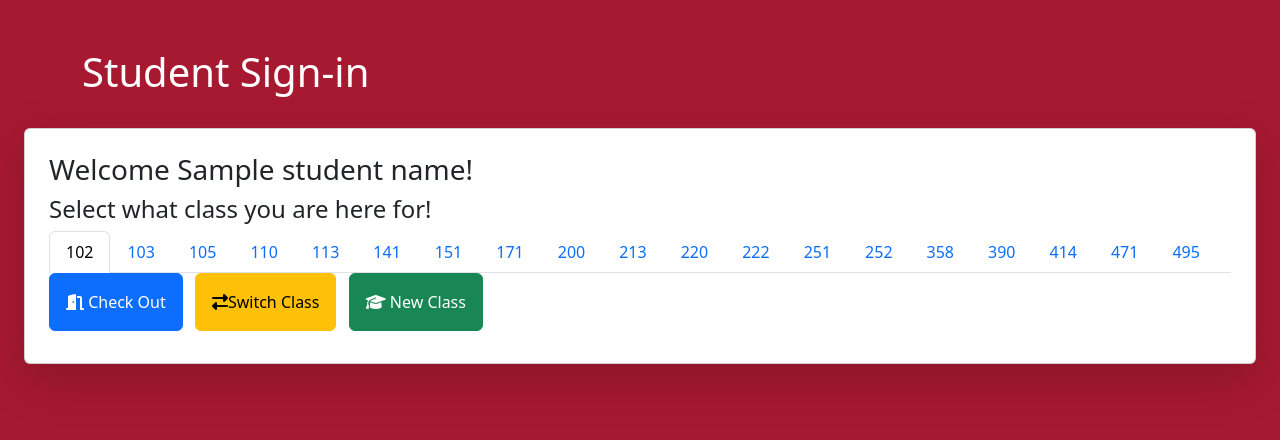
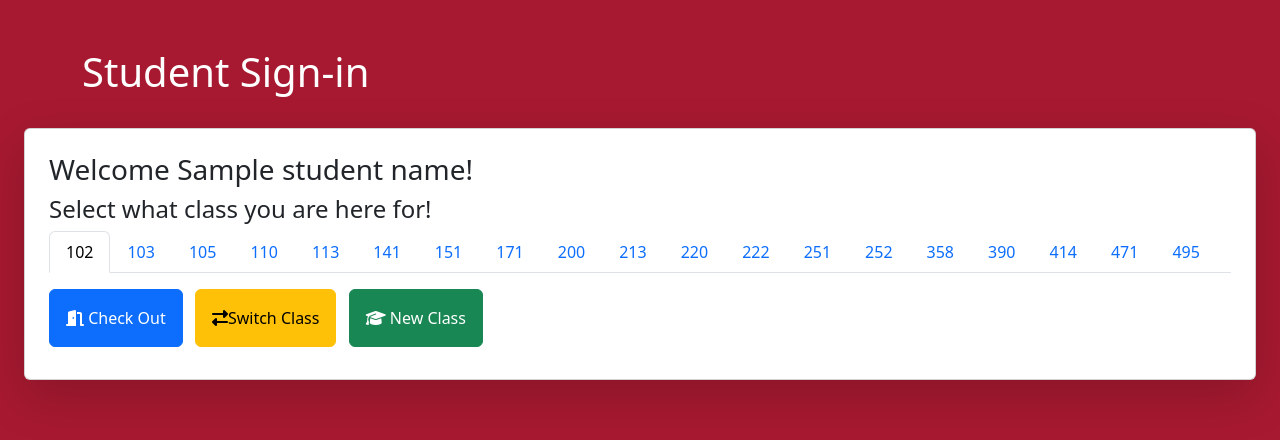
Before and after one commit to maxcramerhub/llcmonitor, a Django app: template monitor/templates/monitor/class_check.html in a window 1280 px wide. Shown: the top 440 px of the page. Run offline with Django 5.2, Linux system fonts and the light colour scheme; data comes from the database, SQL or seed files in the repository; both versions use the stored data as it was after the commit; tables that the repository leaves empty hold one stand-in row (values such as "Sample post"); the template is opened without the code that fills it: values that come from a table or form of the project are taken from there, most other values are stand-ins (such as "Sample title", 1, 10 or a date in 2020).

Commit message:
updates for ico, more cleanup

```diff
--- a/llcsite/settings.py
+++ b/llcsite/settings.py
@@ -26,6 +26,10 @@ SECRET_KEY = "django-insecure-b)fo%sa=ftyf31wyiccnk%&q#k4o-=)m#31v_@zlk#^+@0^yzm
 DEBUG = True
 
 ALLOWED_HOSTS = []
+
+STATICFILES_DIRS = [
+    BASE_DIR / "static",
+]
 
 
 # Application definition
@@ -123,7 +127,7 @@ USE_TZ = True
 # Static files (CSS, JavaScript, Images)
 # https://docs.djangoproject.com/en/5.1/howto/static-files/
 
-STATIC_URL = "static/"
+STATIC_URL = "/static/"
 
 # Default primary key field type
 # https://docs.djangoproject.com/en/5.1/ref/settings/#default-auto-field
--- a/monitor/templates/monitor/class_check.html
+++ b/monitor/templates/monitor/class_check.html
@@ -40,10 +40,10 @@
             {% if signed_in == False %}
             <button type="submit" name="action" value="checkin" class="btn btn-primary me-2 mt-3 p-3 h3"><i class="fa-solid fa-circle-check"></i> Check In</button>
             {% else %}
-            <button type="submit" name="action" value="checkout" class="btn btn-primary me-2 p-3 h3" {% if some_condition %}disabled{% endif %}><i class="fa-solid fa-door-open"></i> Check Out</button>
-            <button type="submit" name="action" value="swap" class="btn btn-warning me-2 p-3 h3"{% if some_condition %}disabled{% endif %}><i class="fa-solid fa-right-left"></i>Switch Class</button>
+            <button type="submit" name="action" value="checkout" class="btn btn-primary me-2 mt-3 p-3 h3" {% if some_condition %}disabled{% endif %}><i class="fa-solid fa-door-open"></i> Check Out</button>
+            <button type="submit" name="action" value="swap" class="btn btn-warning me-2 mt-3 p-3 h3"{% if some_condition %}disabled{% endif %}><i class="fa-solid fa-right-left"></i>Switch Class</button>
             {% endif %}
-            <button type="submit" name="action" value="addclass" class="btn btn-success me-2 p-3 h3"><i class="fa-solid fa-graduation-cap"></i> New Class</button>
+            <button type="submit" name="action" value="addclass" class="btn btn-success me-2 mt-3 p-3 h3"><i class="fa-solid fa-graduation-cap"></i> New Class</button>
         </form>
 
 {% endblock %}
--- a/monitor/templates/monitor/class_select.html
+++ b/monitor/templates/monitor/class_select.html
@@ -52,14 +52,14 @@
                             id="{{ course.Course_Number }}"
                             value="{{ course.Course_Number }}"
                             autocomplete="off">
-                      <label class="btn btn-outline-danger w-100 p-4 text-start" for="{{ course.Course_Number }}">
+                      <label class="btn btn-outline-danger w-100 p-4 text-start shadow-sm" for="{{ course.Course_Number }}">
                         {{ course.Title }} ({{ course.Course_Number }})
                       </label>
                     </div>
                     {% endif %}
                   {% endfor %}
                 </div>
-                <button type="submit" class="btn btn-primary mt-3 p-3 h3">
+                <button type="submit" class="btn btn-primary mt-3 p-3 h3 shadow">
                   <i class="fa-solid fa-circle-check"></i> Finish Setup
                 </button>
               </form>
--- a/templates/base.html
+++ b/templates/base.html
@@ -4,8 +4,10 @@
     <meta charset="UTF-8">
     <meta name="viewport" content="width=device-width, initial-scale=1">
     <title>{% block title %}LLC Monitor{% endblock %}</title>
+    {% load static %}
+    <link rel ="icon" href="{% static 'favicon.ico' %}" type="image/x-icon">
     <link href="https://cdn.jsdelivr.net/npm/bootstrap@5.3.2/dist/css/bootstrap.min.css" rel="stylesheet">
-    <link rel="stylesheet" href="https://cdnjs.cloudflare.com/ajax/libs/font-awesome/6.5.1/css/all.min.css">
+    <link rel="stylesheet" href="https://cdnjs.cloudflare.com/ajax/libs/font-awesome/6.5.1/css/all.min.css" integrity="sha512-DTOQO9RWCH3ppGqcWaEA1BIZOC6xxalwEsw9c2QQeAIftl+Vegovlnee1c9QX4TctnWMn13TZye+giMm8e2LwA==" crossorigin="anonymous" referrerpolicy="no-referrer" />
 </head>
 <body style="background-color: #a71930!important;">
     {% block content %}
```
Also changed, not shown: mydatabase.sqlite3, static/favicon.ico (added), 3 other files.
